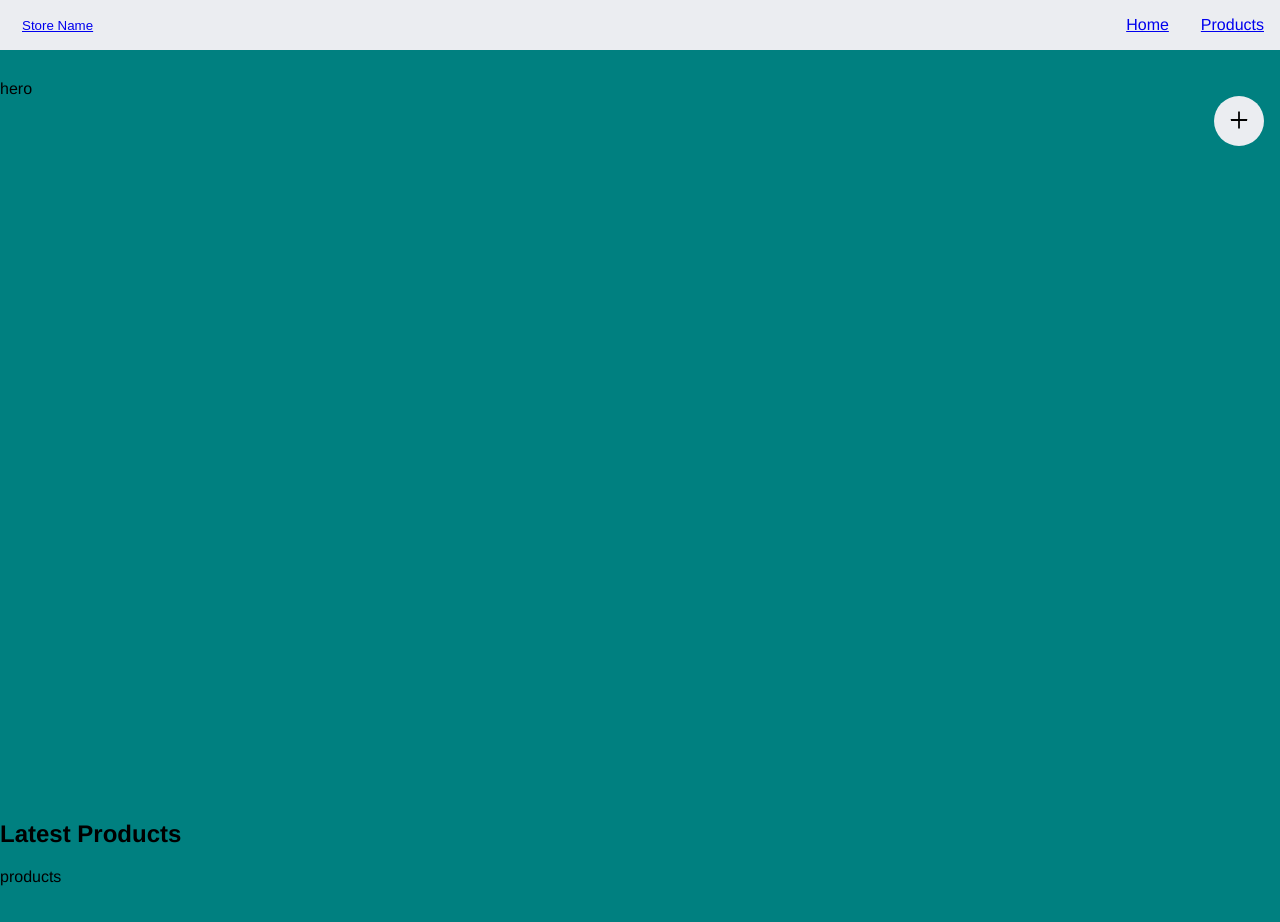
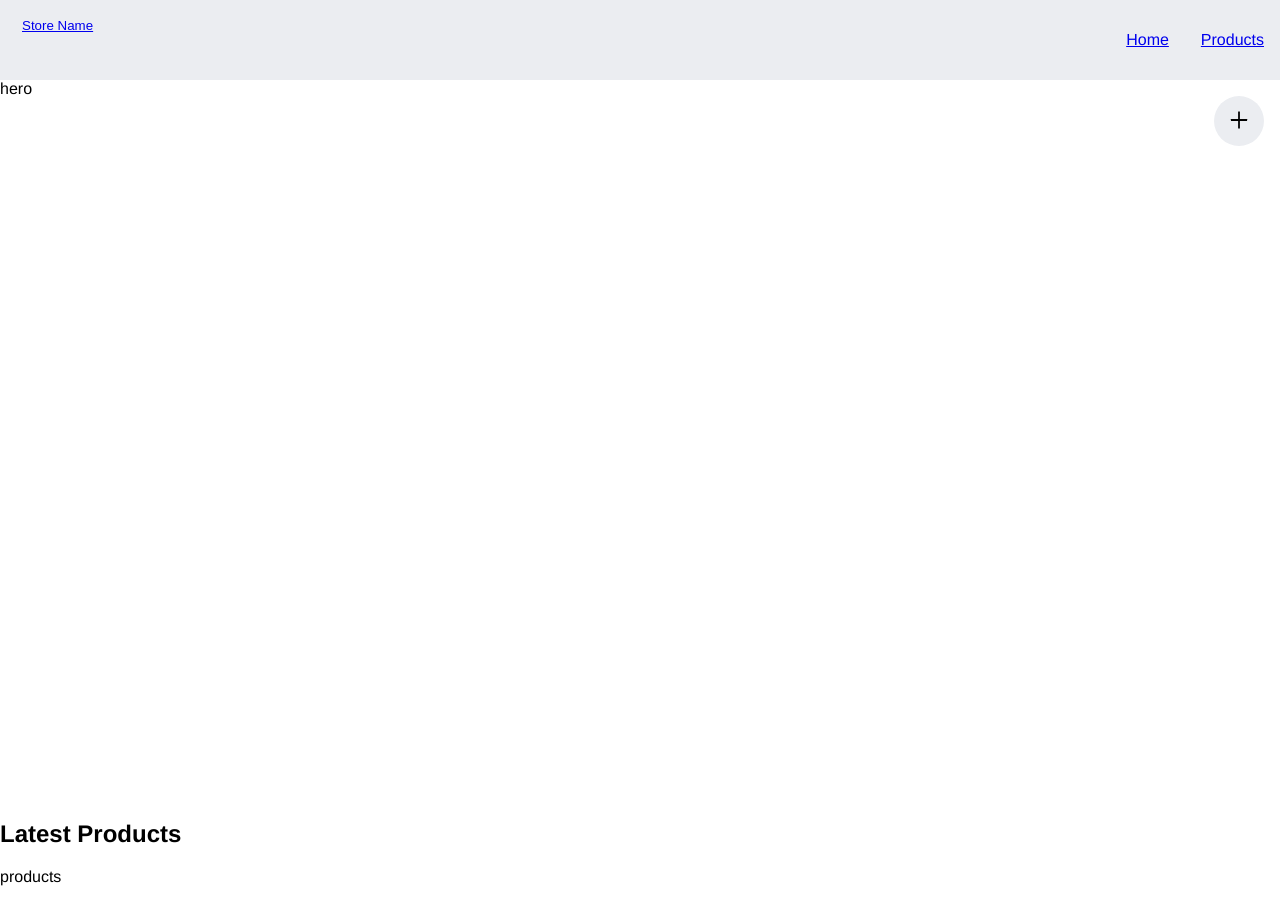
Before and after one commit to fuaberu/Ecommerce-V2, a React (Create React App) app in the folder frontend/: page / in a window 1280 px wide. Shown: the top 922 px of the page. Built offline with nearby package versions, Linux system fonts and the light colour scheme; no server answers.

Commit message:
add global styles

```diff
--- a/frontend/src/globalStyles/GlobalStyle.ts
+++ b/frontend/src/globalStyles/GlobalStyle.ts
@@ -1,21 +1,63 @@
 import { createGlobalStyle } from 'styled-components';
-
-import theme from '../theme';
 
 const GlobalStyle = createGlobalStyle`
   body {
-    margin: 0;
-    margin-top: ${theme.navHeight};
+    position: relative;
+    margin: 10vh 0 10vh 0;
+    min-height: 80vh;
     padding: 0;
     box-sizing: border-box;
-    background: teal;
     font-family: Open-Sans, Helvetica, Sans-Serif;
+
+    scroll-behavior: smooth;
+
+    /* scrollbar */
+    ::-webkit-scrollbar {
+      width: 10px;
+      background-color: #F5F5F5;
+    }
+    ::-webkit-scrollbar-track {
+      box-shadow: 0 0 6px rgba(0,0,0,0.9);
+	    background-color: #CCCCCC;
+    }
+    ::-webkit-scrollbar-thumb {
+      border-radius: 3px;
+    	background-image: -webkit-gradient(linear,
+									   left bottom,
+									   left top,
+									   color-stop(0.44, rgb(122,153,217)),
+									   color-stop(0.72, rgb(73,125,189)),
+									   color-stop(0.86, rgb(28,58,148)));
+    }
+  }
+  header{
+    height: 10vh
+  }
+  footer{
+    position: absolute;
+    bottom: -10vh;
+    left: 0;
+    right: 0;
+    height: 10vh;
   }
   button{
     background: none;
+    cursor: pointer;
 	  border: none;
 	  outline: none;
   }
+
+  input[type="number"] {
+  -webkit-appearance: textfield;
+     -moz-appearance: textfield;
+          appearance: textfield;
+  }
+  input[type=number]::-webkit-inner-spin-button,
+  input[type=number]::-webkit-outer-spin-button {
+  -webkit-appearance: none;
+  }
+
+
 `;
 
 export default GlobalStyle;
```
